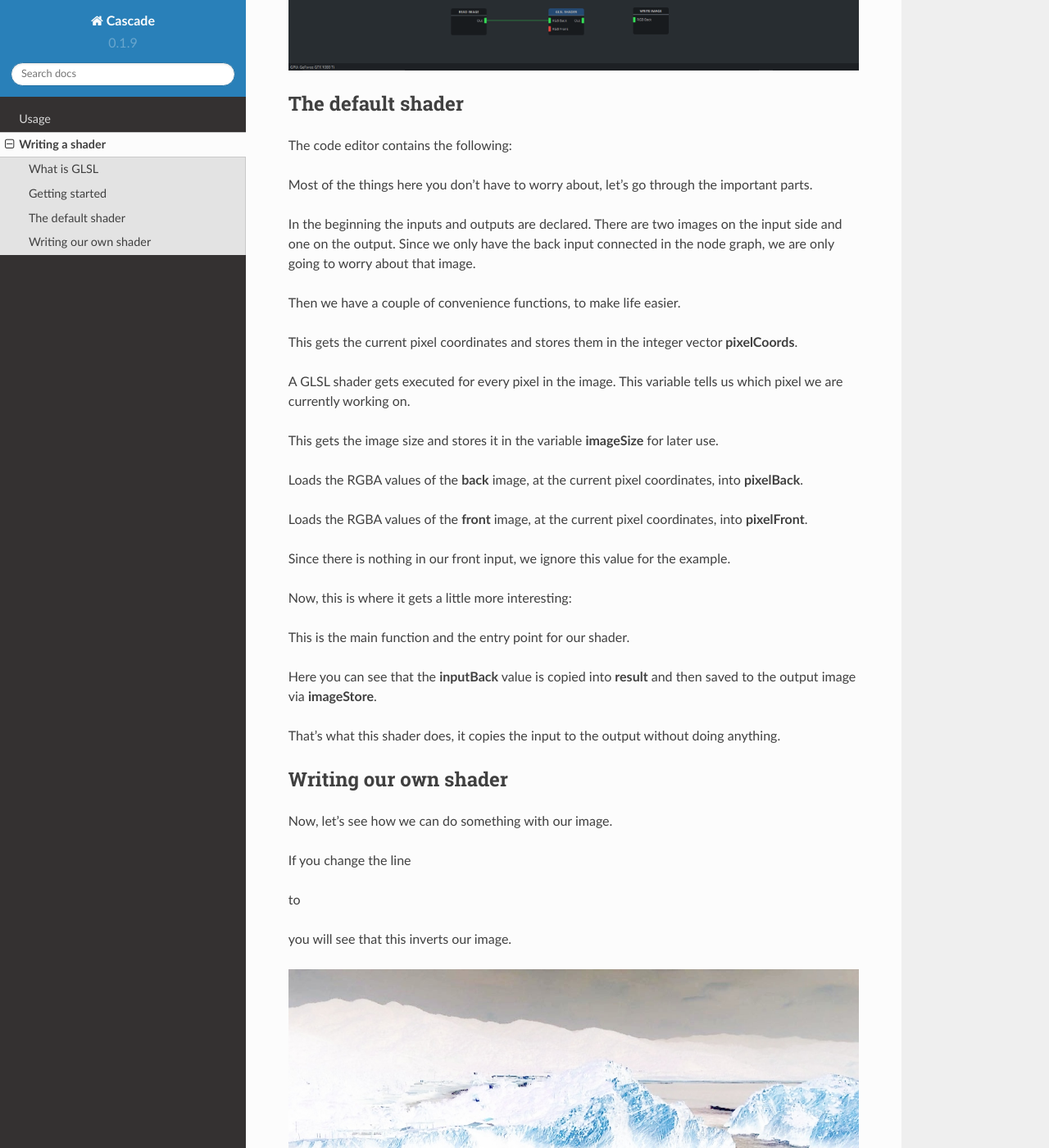
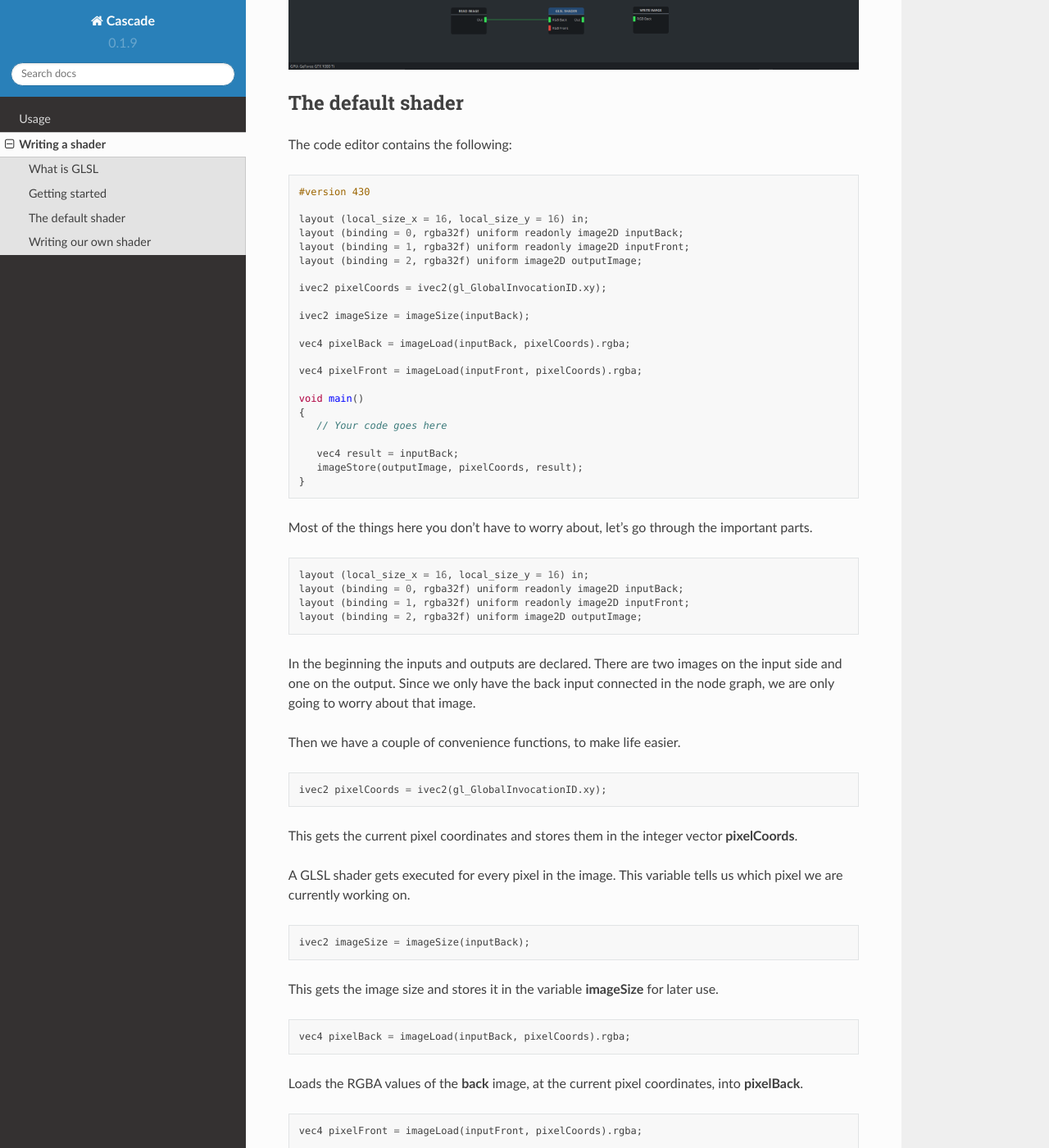
Before and after one commit to ttddee/CascadeDocs, a Sphinx documentation site: the page built from docs/source/writingshader.rst, in a window 1280 px wide and 1400 px high, scrolled down 1372 px. Shown: the whole window at 82% size. Built offline with Sphinx 7.4.7 and the Read the Docs theme 2.0.0, drawn with Linux system fonts in a browser that asks for light colours; some of the changed lines change nothing that is shown; some of the changed text lies outside the part shown.

Commit message:
Update docs.

```diff
--- a/docs/source/writingshader.rst
+++ b/docs/source/writingshader.rst
@@ -22,19 +22,19 @@ Every **GLSL** shader is a self-contained program, to be run on the GPU.
 Getting started
 ---------------
 
-Fire up **Cascad** and load an image in the **Read Node**. You do this by double-clicking the node and then clicking on the **Load** button.
+Fire up **Cascade** and load an image in the **Read Node**. You do this by double-clicking the node and then clicking on the **Load** button.
 
 To view the image, with the **Read** node still selected, press **F4**.
 
-Now, we need to create a **GLSL Shader** node. Right click on the node graph (bottom window) and in the menu choose ``Filter->GLSL Shader``.
+Now, we need to create a **GLSL Shader** node. Right click on the node graph (bottom window) and in the menu choose **Filter->GLSL Shader**.
 
-Connect the output from the **Read** node to the RGB back input of the **GLSL shader** node. Click the **GLSL shader** node and press **F4** to view it.
+Connect the output from the **Read** node to the **RGB back** input of the **GLSL shader** node. Click the **GLSL shader** node and press **F4** to view it.
 
 The image should be the same, since the default shader does not do anything useful.
 
 On the right side you will now see the code editor, containing a boilerplate shader. You can click and drag to expand the window, so you can see the code a little better.
 
-Your setup should now look similar to this:
+Your setup should look similar to this:
 
 .. image:: https://github.com/ttddee/CascadeDocs/blob/main/docs/source/image/shaderwrite01.png?raw=true
 
@@ -43,7 +43,7 @@ The default shader
 
 The code editor contains the following:
 
-.. code-block glsl
+.. code-block:: c
 
    #version 430
 
@@ -70,7 +70,7 @@ The code editor contains the following:
 
 Most of the things here you don't have to worry about, let's go through the important parts.
 
-.. code-block glsl
+.. code-block:: c
 
    layout (local_size_x = 16, local_size_y = 16) in;
    layout (binding = 0, rgba32f) uniform readonly image2D inputBack;
@@ -82,7 +82,7 @@ we are only going to worry about that image.
 
 Then we have a couple of convenience functions, to make life easier.
 
-.. code-block glsl
+.. code-block:: c
 
    ivec2 pixelCoords = ivec2(gl_GlobalInvocationID.xy);
 
@@ -90,19 +90,19 @@ This gets the current pixel coordinates and stores them in the integer vector **
 
 A GLSL shader gets executed for every pixel in the image. This variable tells us which pixel we are currently working on.
 
-.. code-block glsl
+.. code-block:: c
 
    ivec2 imageSize = imageSize(inputBack);
 
 This gets the image size and stores it in the variable **imageSize** for later use.
 
-.. code-block glsl
+.. code-block:: c
 
    vec4 pixelBack = imageLoad(inputBack, pixelCoords).rgba;
 
 Loads the RGBA values of the **back** image, at the current pixel coordinates, into **pixelBack**.
 
-.. code-block glsl
+.. code-block:: c
 
    vec4 pixelFront = imageLoad(inputFront, pixelCoords).rgba;
 
@@ -112,7 +112,7 @@ Since there is nothing in our front input, we ignore this value for the example.
 
 Now, this is where it gets a little more interesting:
 
-.. code-block glsl
+.. code-block:: c
 
    void main()
    {
@@ -124,7 +124,7 @@ Now, this is where it gets a little more interesting:
 
 This is the main function and the entry point for our shader.
 
-.. code-block glsl
+.. code-block:: c
 
    vec4 result = pixelBack;
    imageStore(outputImage, pixelCoords, result);
@@ -140,23 +140,23 @@ Now, let's see how we can do something with our image.
 
 If you change the line
 
-.. code-block glsl
+.. code-block:: c
 
    vec4 result = pixelBack;
 
 to
 
-.. code-block glsl
+.. code-block:: c
 
     vec4 result = 1.0 - pixelBack;
 
 you will see that this inverts our image.
 
-.. image:: https://github.com/ttddee/CascadeDocs/blob/main/docs/source/image/shaderwrite02.png
+.. image:: https://github.com/ttddee/CascadeDocs/blob/main/docs/source/image/shaderwrite02.png?raw=true
 
 Let's say we want some inverted vertical stripes, we could do something like this:
 
-.. code-block glsl
+.. code-block:: c
 
    vec4 result = pixelBack;
 
@@ -167,7 +167,7 @@ Let's say we want some inverted vertical stripes, we could do something like thi
 
 which gives us this:
 
-.. image:: https://github.com/ttddee/CascadeDocs/blob/main/docs/source/image/shaderwrite03.png
+.. image:: https://github.com/ttddee/CascadeDocs/blob/main/docs/source/image/shaderwrite03.png?raw=true
 
 Of course, this is a very simple example, but I hope it helps as an explanation on how to create your own effects in **Cascade**.
 
```
